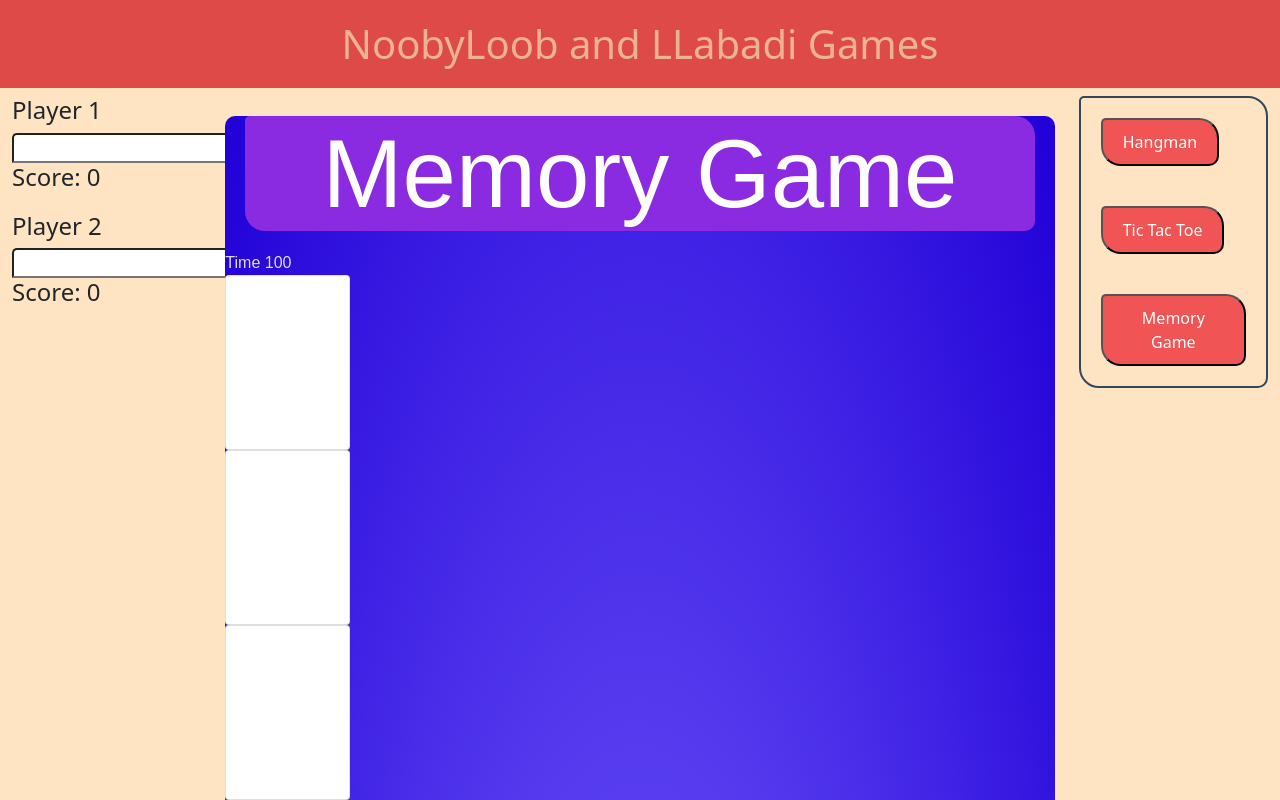
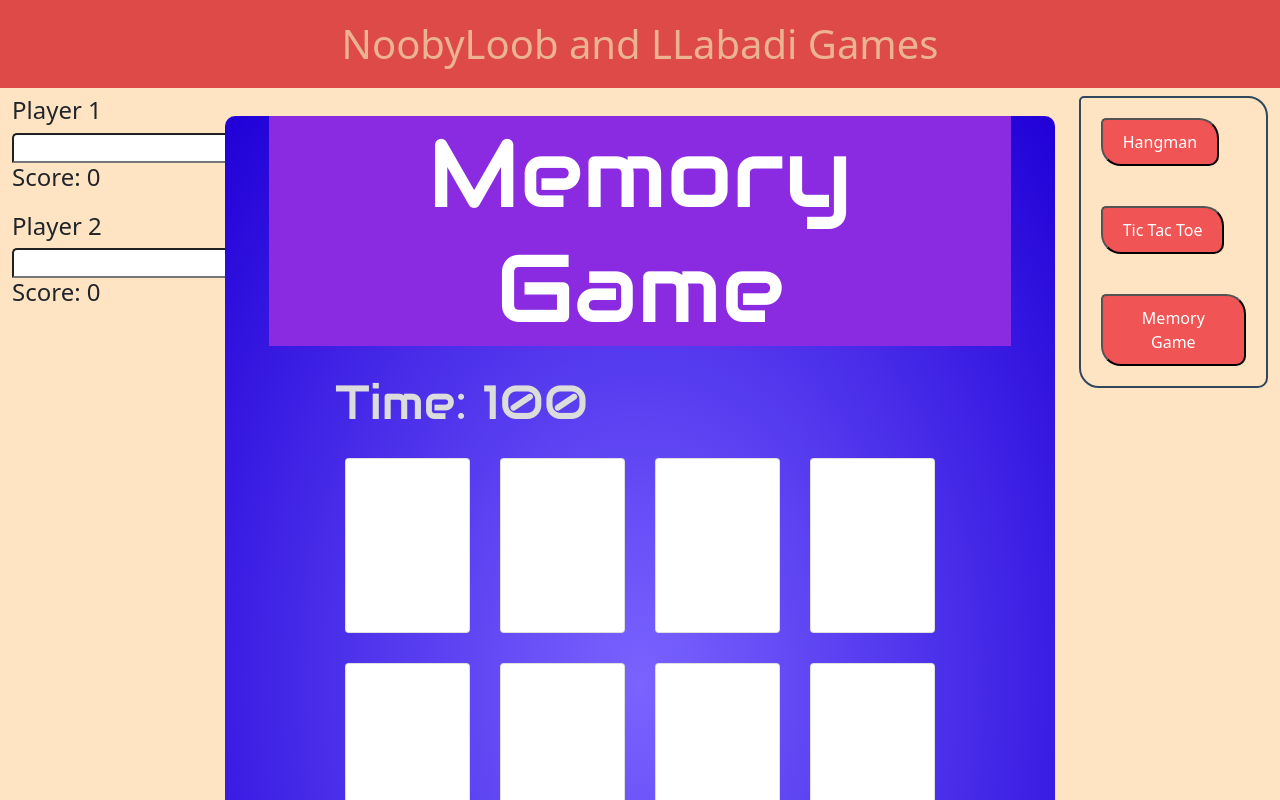
Before and after one commit to mohdLabadi/topics-project, a React (Create React App) app: page / in a window 1280 px wide. Both pictures are taken after a click on the button "Memory Game". Shown: the top 800 px of the page. Built offline with nearby package versions, Linux system fonts and the light colour scheme.

Commit message:
memory game

```diff
--- a/src/options/MemoryGame.js
+++ b/src/options/MemoryGame.js
@@ -1,4 +1,5 @@
 import "./memoryGame.css";
+
 
 function MemoryGame() {
   return (
@@ -6,12 +7,16 @@
     <html>
 
       <body>
+        <div class="container">
         <h1 class="page-title"> Memory Game</h1>
         <div class="game-container">
+
           <div class="game-info-container">
+
             <div class="game-info">
-              Time <span id="time">100</span>
+              Time: <span id="time">100</span>
             </div>
+
           </div>
 
           <div class="card visible">
@@ -77,6 +82,8 @@
           <div class="card">
             <div class="card-back"></div>
           </div>
+
+        </div>
         </div>
       </body>
     </html>
--- a/src/options/memoryGame.css
+++ b/src/options/memoryGame.css
@@ -1,3 +1,6 @@
+
+@import url('https://fonts.googleapis.com/css2?family=Audiowide&display=swap');
+
 *{
     box-sizing:border-box;
 }
@@ -6,6 +9,7 @@
     min-height:100vh;
 
 }
+
 body{
     margin:0;
     background: radial-gradient(rgb(122,99,255),rgba(32, 0, 215));
@@ -18,7 +22,7 @@
     font-family: "Audiowide", sans-serif;
     text-align:center;
     font-size: 6em;
-    border-radius: 5px 20px 10px 20px;
+    border-radius: 14px, 14px, 14px, 14px;
     margin-top: 50px;
     margin: 20px;
 }
@@ -31,18 +35,20 @@
 .game-info{
     font-family: "Audiowide", sans-serif;
     color: rgb(220,220,220);
+    font-size:3em;
 }
-.game-contianer{
+.game-container {
     display: grid;
     grid-template-columns: repeat(4, auto);
     grid-gap:10px;
-    margin: 50px;
+    margin:20px;
     justify-content: center;
 }
 .card{
     background-color: purple;
     height: 175px;
     width:125px;
+    margin:10px;
 }
 
 .card-face{
```
